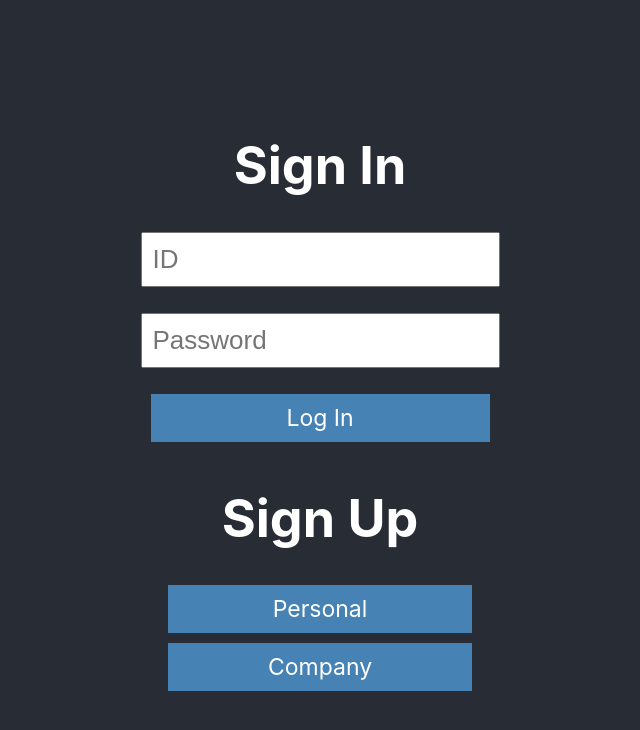
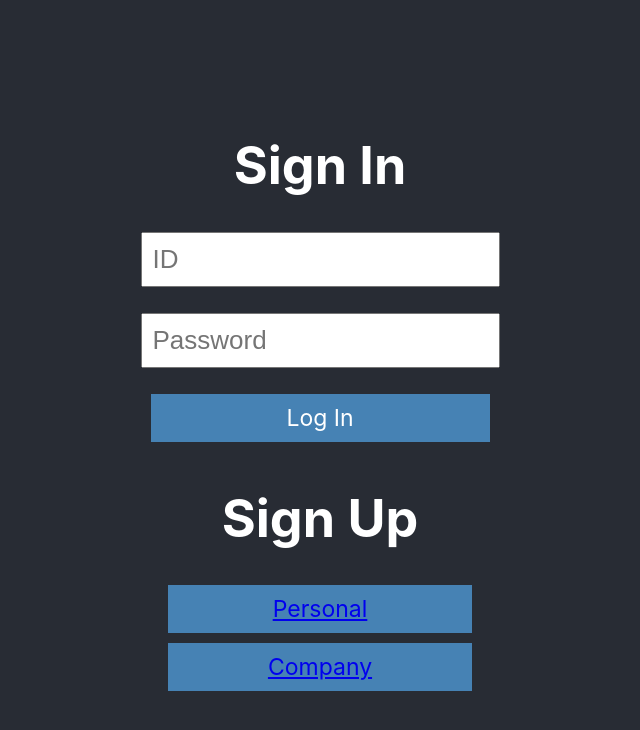
Before and after one commit to SigaukeCogitater/realizeapp, a React (Create React App) app: page / in a window 1280 px wide. Shown: the top 730 px of the page, without its empty margins (320-960 px from the left). Built offline with nearby package versions, Linux system fonts and the light colour scheme.

Commit message:
Kyuri changed

```diff
--- a/package.json
+++ b/package.json
@@ -3,6 +3,7 @@
   "version": "0.1.0",
   "private": true,
   "dependencies": {
+    "@material-ui/core": "^4.7.1",
     "algoliasearch": "^3.35.1",
     "react": "^16.12.0",
     "react-dom": "^16.12.0",
--- /dev/null
+++ b/src/Main.css
@@ -0,0 +1,16 @@
+.NavigationBar:div{
+    flex:1;
+    display: flex;
+    flex-direction: column;
+    margin: 0;
+    padding: 0;
+    width: 25%;
+    background-color: #282c34;
+    height: 100%;
+    position: fixed;
+    overflow: auto;
+}
+.NavigationBar:div.active {
+    background-color:steelblue;
+    color: white;
+}
--- a/src/Main.js
+++ b/src/Main.js
@@ -1,6 +1,7 @@
 import React, {Component, Fragment} from "react";
-import {Route} from 'react-router-dom'
+import {Link} from 'react-router-dom'
 import SignIn from './SignIn.js'
+import './Main.css'
 
 class Main extends Component {
     state ={
@@ -12,11 +13,11 @@ class Main extends Component {
             <Fragment>
                 <NavigationBar/>
                 <div>
-                    <title>All Ideas</title>
+                    <p1>All Ideas</p1>
                     <div id="ideaPosts"></div>
                 </div>
                 <div>
-                    <title>Competitinos</title>
+                    <p1>Competitinos</p1>
                     <div id="competitionPosts"></div>
                 </div>
             </Fragment>
@@ -25,13 +26,12 @@ class Main extends Component {
 }
 
 class NavigationBar extends Component{
-    notDecidedYet = (e) => {}
     render() {
         return(
-            <div>
-                <div onClick={this.notDecidedYet/*See all ideas */}>All Ideas</div>
-                <div onClick={this.notDecidedYet/*Go to My Page*/}>My Page</div>
-                <div onClick={this.notDecidedYet/*See competitions */}>Competitions</div>
+            <div id="bar">
+                <div><Link to="./main">All Ideas</Link></div>
+                <div><Link to="./mypage">My Page</Link></div>
+                <div><Link to="./competitions">Competitions</Link></div>
             </div>
         )
     }
--- a/src/SignIn.css
+++ b/src/SignIn.css
@@ -1,18 +1,10 @@
-/* .SignIn {
-  text-align: center;
-} */
-
-/* .App-logo {
-  height: 40vmin;
-} */
-
 form {
   flex: 1;
   flex-direction: row;
+  display: flex;
   text-align: center;
   background-color: #282c34;
   min-height: 100vh;
-  display: flex;
   flex-direction: column;
   align-items: center;
   justify-content: center;
@@ -24,12 +16,12 @@ input {
   padding: 10px;
 }
 .button {
-  padding: 10px;
-  padding-left: 100px;
-  padding-right: 100px;
+  display: block;
+  padding: 10px 100px;
   margin: 10px;
   background-color: steelblue;
-  font-size: calc(7px + 2vmin)
+  font-size: calc(7px + 2vmin);
+  text-decoration: none
 }
 .App-link {
   color: #09d3ac;
--- a/src/SignIn.js
+++ b/src/SignIn.js
@@ -1,6 +1,5 @@
 import React, {Component} from "react";
 import './SignIn.css'
-import {Route} from 'react-router-dom'
 import Main from './Main.js'
 
 class SignIn extends Component {
@@ -20,6 +19,9 @@ class SignIn extends Component {
         });
 
     }
+    goTo = () => {
+
+    }
 
     empty= (e) =>{}
     render() {
@@ -36,8 +38,8 @@ class SignIn extends Component {
                 </div>
                 <div id="SignUp">
                     <h1>Sign Up</h1>
-                    <div class="button" onClick={this.empty/*go to sign up page*/} >Personal</div>
-                    <div class="button" onClick={this.empty/*go to sign up page*/} >Company</div>
+                    <a href="/personalsignup"><div class="button">Personal</div></a>
+                    <a href="/companysignup"><div class="button">Company</div></a>
                 </div>
 
             </form>
```
Also changed, not shown: 1 other file (tests, documents, lock files or other folders).
